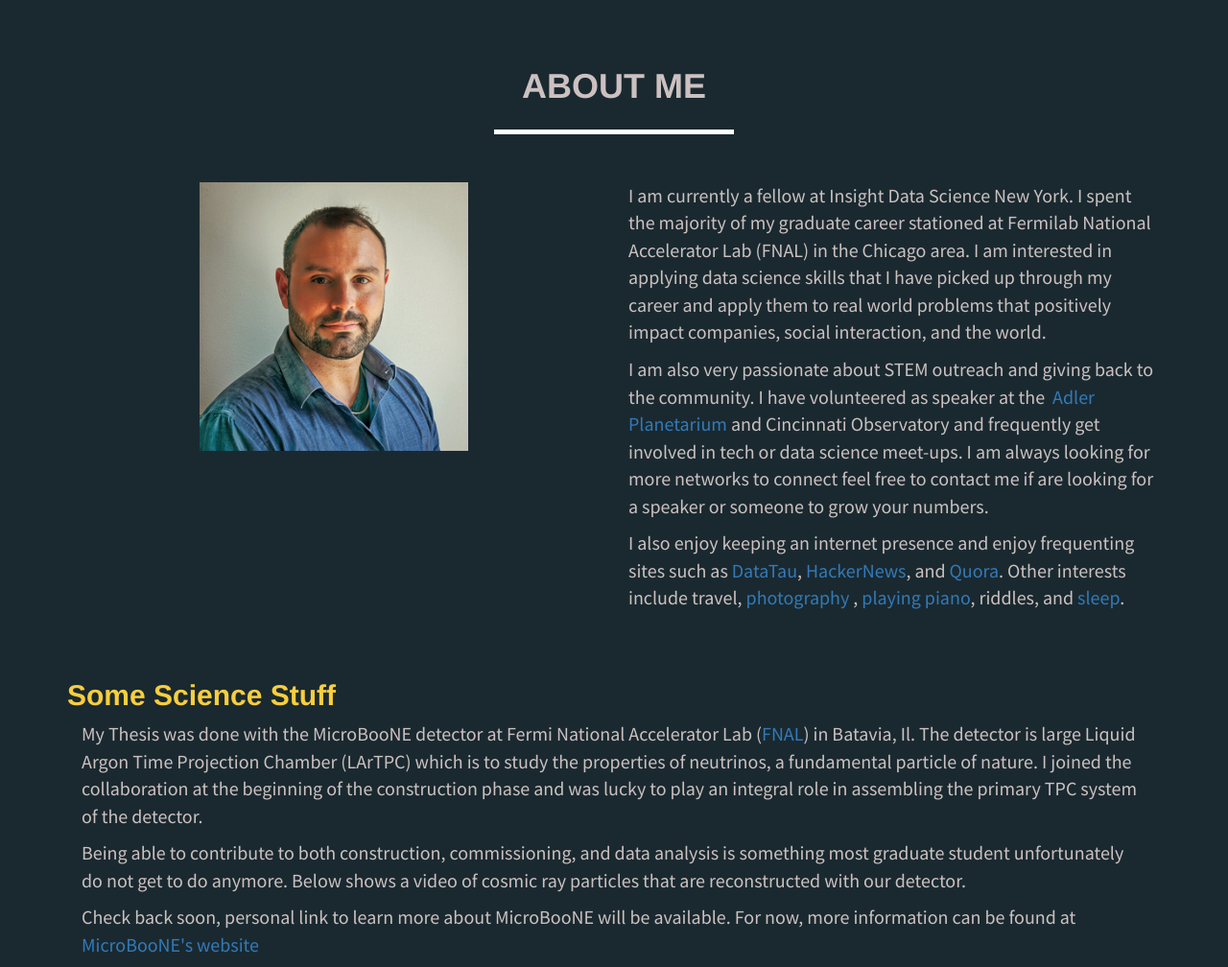
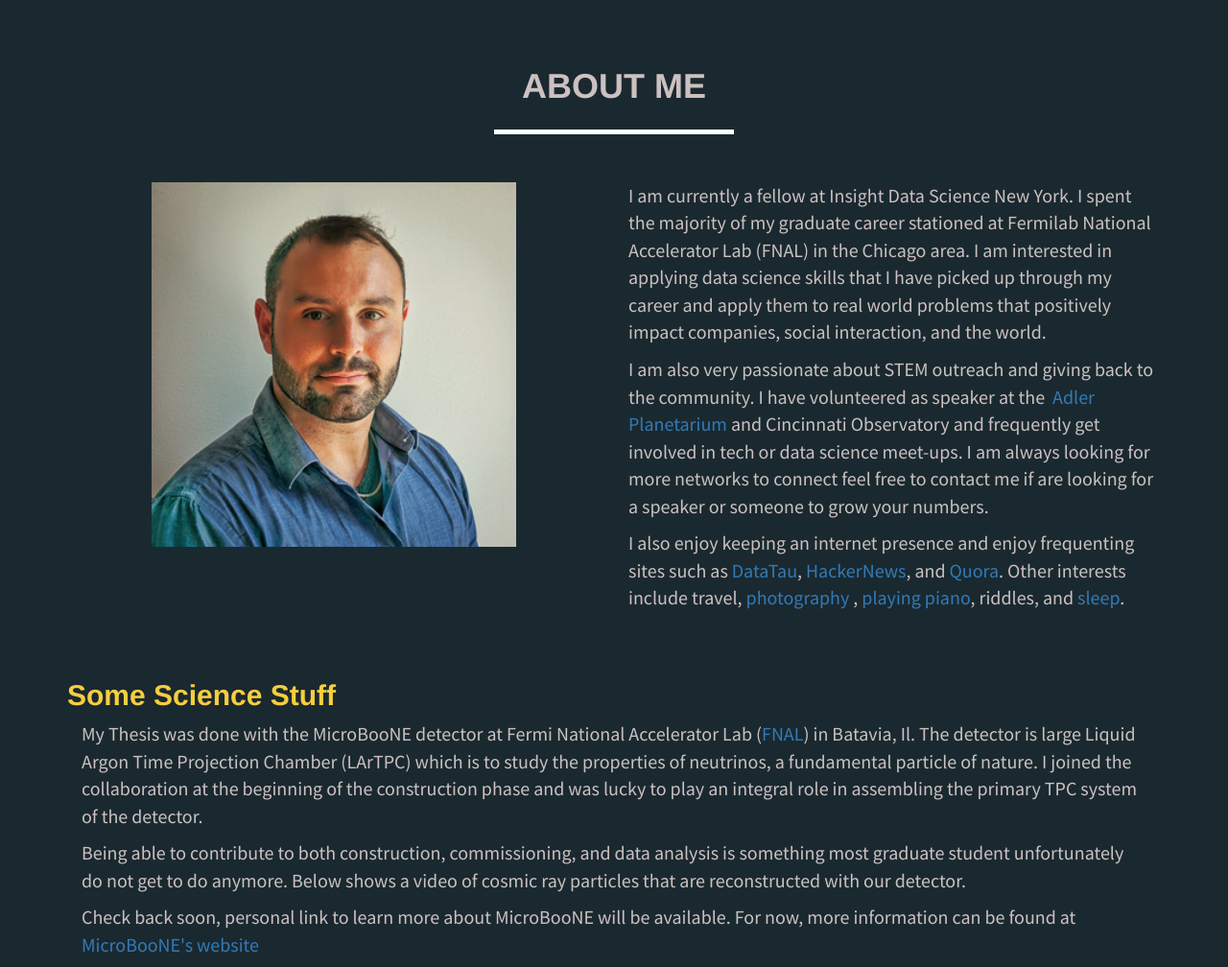
Before and after one commit to 1grossora/1grossora.github.io, a Jekyll site: the page built from index.html, in a window 1280 px wide. Shown: the part 900-1908 px from the top of the page at 96% size. Built offline with Jekyll 4.4.1, drawn with Linux system fonts in a browser that asks for light colours; grey boxes are pictures that could not be loaded.

Commit message:
updates about

```diff
--- a/_includes/about.html
+++ b/_includes/about.html
@@ -12,7 +12,7 @@
 
      <div class="row">
        <div class="col-sm-6 text-center">
-	       <img src="/img/myinsightface.jpg" style="width: 280px">
+	       <img src="/img/myinsightface.jpg" style="width: 380px">
        </div><!-- close left text-->
 
       <div class="col-sm-6">
```
